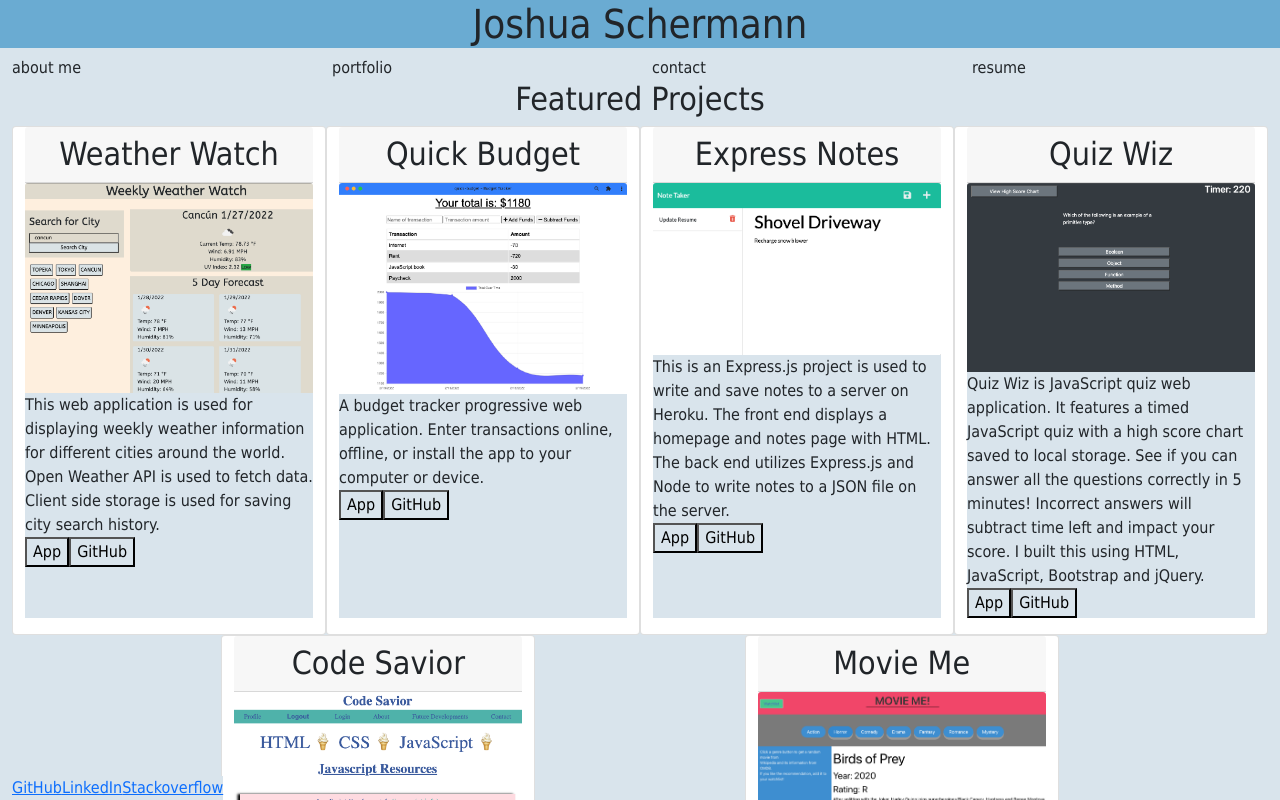
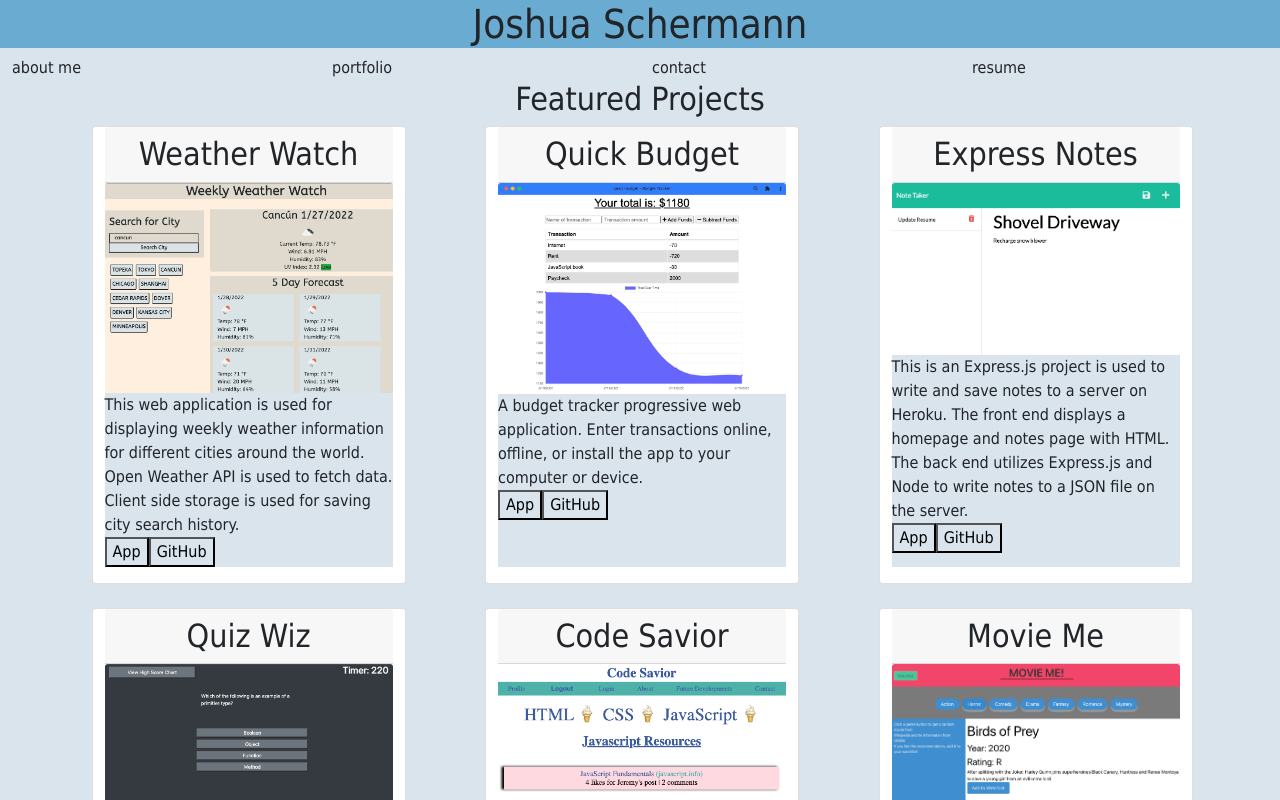
Before and after one commit to josh2100/react-portfolio, a React (Create React App) app: page / in a window 1280 px wide. Both pictures are taken after a click on the element "portfolio". Shown: the top 800 px of the page. Built offline with nearby package versions, Linux system fonts and the light colour scheme.

Commit message:
margins added to projects

```diff
--- a/src/App.js
+++ b/src/App.js
@@ -25,7 +25,7 @@ function App() {
   const [selectedPage, setSelectedPage] = useState(options[0]);
 
   return (
-    <div className="container-fluid">
+    <div className="container-fluid d-flex flex-column min-vh-100">
         <Header />
         <Navigation
           options={options}
--- a/src/components/Footer/index.js
+++ b/src/components/Footer/index.js
@@ -2,10 +2,14 @@
 
 function Footer() {
   return (
-    <footer className="">
+    <footer className="mt-auto">
+      <button className="col-4">
         <a href="https://github.com/josh2100" target="_blank" rel="noreferrer">
           GitHub
         </a>
+      </button>
+
+      <button className="col-4">
         <a
           href="https://www.linkedin.com/in/joshua-schermann-91621734/"
           target="_blank"
@@ -13,6 +17,9 @@ function Footer() {
         >
           LinkedIn
         </a>
+      </button>
+
+      <button className="col-4">
         <a
           href="https://stackoverflow.com/users/18326954/joshua-s"
           target="_blank"
@@ -20,6 +27,7 @@ function Footer() {
         >
           Stackoverflow
         </a>
+      </button>
     </footer>
   );
 }
--- a/src/components/Project/index.js
+++ b/src/components/Project/index.js
@@ -6,7 +6,7 @@ function Project({ project }) {
 
   return (
     //col-11 col-sm-4 col-md-5 col-lg col-xl
-    <article className="col-12 col-sm-6 col-md-6 col-lg-4 col-xl-3 card">
+    <article className="col-12 col-sm-6 col-md-6 col-lg-4 col-xl-3 mb-4 ms-1 card">
       <h2 className="card-header d-flex justify-content-center">{title}</h2>
       <img
         src={require(`../../assets/${imgSrc}.png`)}
@@ -16,7 +16,7 @@ function Project({ project }) {
       ></img>
       <p>
         {body}<br />
-        <a href={deployed} target="_blank" rel="noreferrer">
+        <a href={deployed} target="_blank" rel="noreferrer" className="mt-auto">
           <button>App</button>
         </a>
         <a href={repo} target="_blank" rel="noreferrer">
--- a/src/index.css
+++ b/src/index.css
@@ -22,7 +22,11 @@ p {
   height: 100%;
 }
 
-footer {
-  position: absolute;
+/* article {
+  border-style: solid;
+  border-width: 5px;
+} */
+
+/* a {
   bottom: 0;
-}
+} */
```
Also changed, not shown: src/assets/screenshot.png (added), 1 other file (tests, documents, lock files or other folders). Lines whose indentation alone changed are shown as unchanged.
